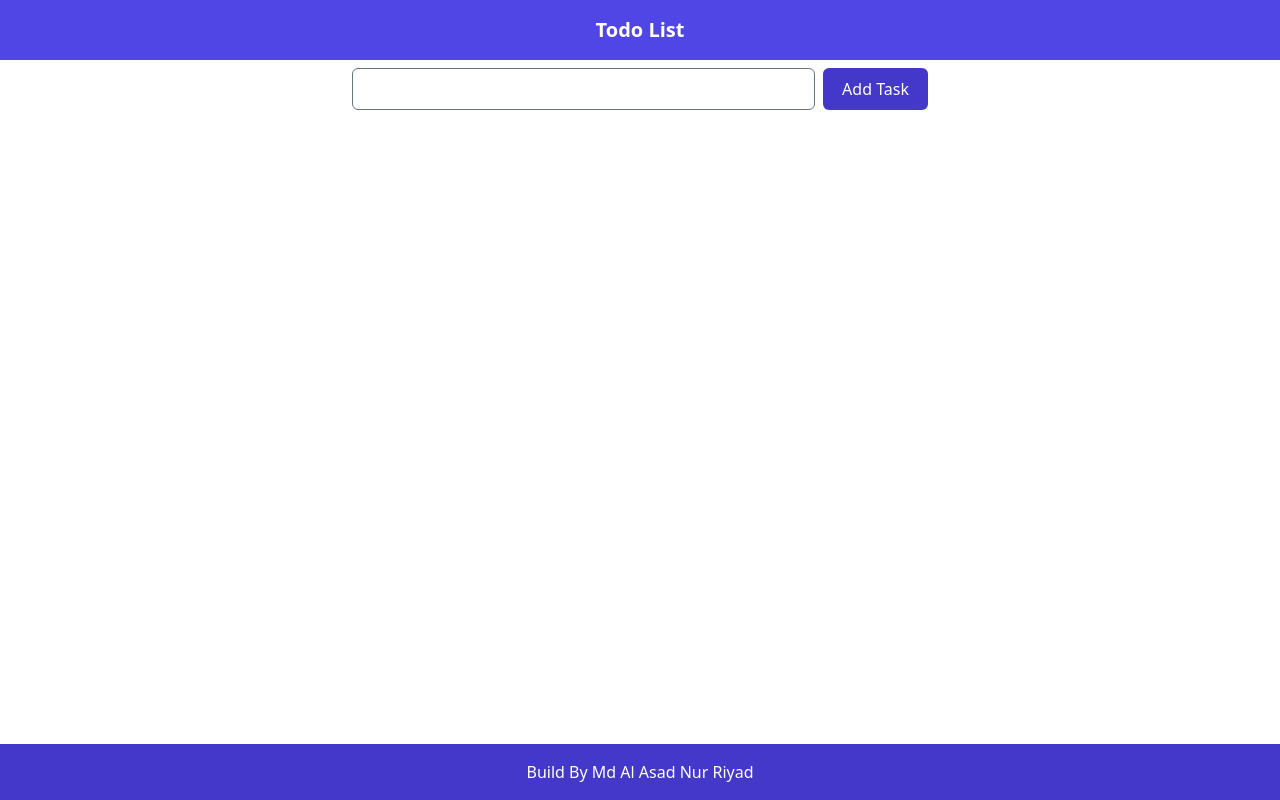
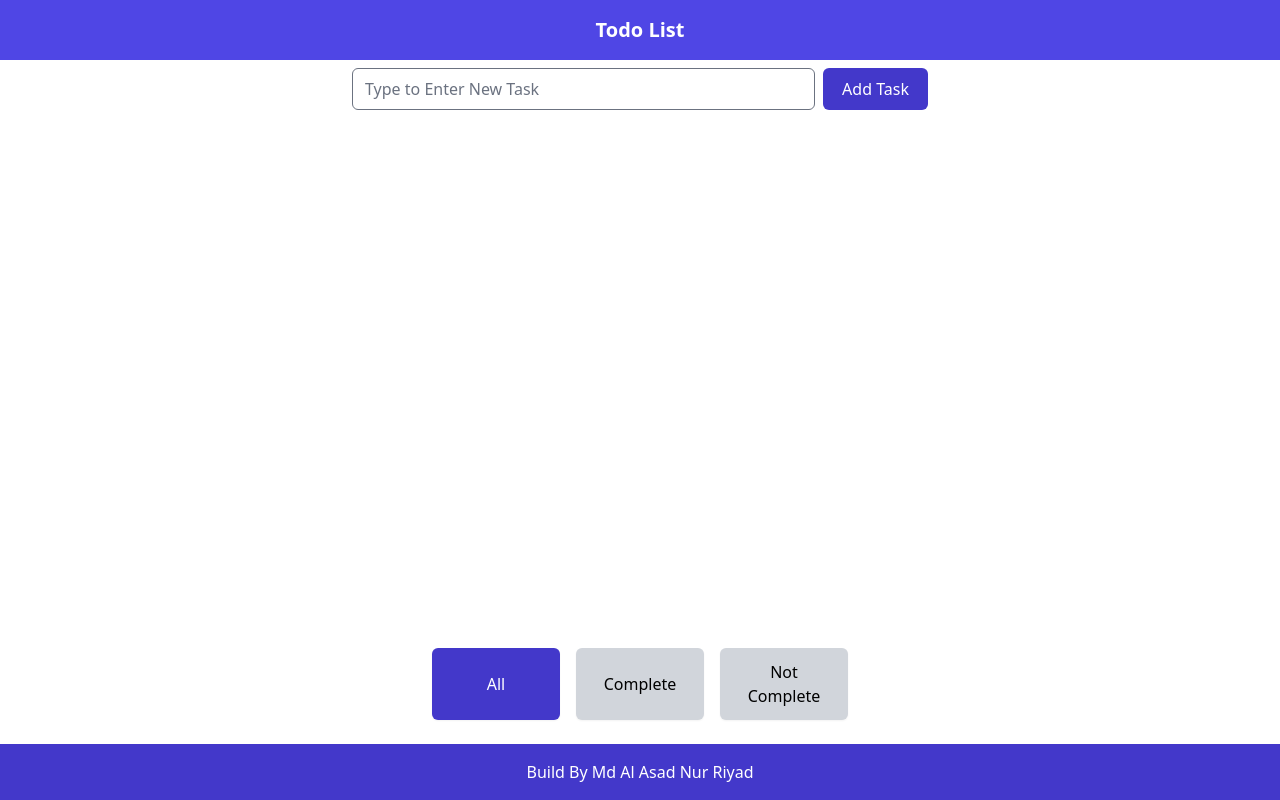
Before and after one commit to nurRiyad/react-todo, a React (Vite) app: page / in a window 1280 px wide. Built offline with nearby package versions, Linux system fonts and the light colour scheme.

Commit message:
Add task status options
Signed-off-by: nurRiyad <asadnurriyad@gmail.com>

```diff
--- a/src/App.tsx
+++ b/src/App.tsx
@@ -1,13 +1,20 @@
+import { useState } from 'react';
 import Body from './components/Body';
 import Footer from './components/Footer';
 import Header from './components/Header';
 
 export default function App() {
+  const [status, setStatus] = useState<'all' | 'not' | 'com'>('all');
+
+  const handleStatus = (newStatus: 'all' | 'not' | 'com') => {
+    setStatus(newStatus);
+  };
+
   return (
     <div className="flex flex-col h-screen justify-between">
       <Header />
-      <Body />
-      <Footer />
+      <Body status={status} />
+      <Footer handleStatus={handleStatus} status={status} />
     </div>
   );
 }
--- a/src/components/AddTask.tsx
+++ b/src/components/AddTask.tsx
@@ -17,7 +17,13 @@ export default function AddTask({ addNewTask }: Props) {
   return (
     <div className="">
       <form className="space-x-2 flex">
-        <input type="text" onChange={(e) => setNewTask(e.target.value)} value={newTask} className="rounded-md w-full" />
+        <input
+          placeholder="Type to Enter New Task"
+          type="text"
+          onChange={(e) => setNewTask(e.target.value)}
+          value={newTask}
+          className="rounded-md w-full"
+        />
         <button onClick={(e) => handleSubmit(e)} className="bg-indigo-700 text-white w-32 p-2 rounded-md">
           Add Task
         </button>
--- a/src/components/Body.tsx
+++ b/src/components/Body.tsx
@@ -3,7 +3,7 @@ import type { Task } from '../types';
 import AddTask from './AddTask';
 import Tasks from './Tasks';
 
-export default function Body() {
+export default function Body({ status }: { status: 'all' | 'not' | 'com' }) {
   const [tasks, setTasks] = useState<Array<Task>>([]);
 
   const addNewTask = (taskName: string) => {
@@ -26,6 +26,14 @@ export default function Body() {
     setTasks(ts);
   };
 
+  const filTeresTask = () => {
+    return tasks.filter((tsk) => {
+      if (status === 'com') return tsk.completed === true;
+      else if (status === 'not') return tsk.completed === false;
+      else return true;
+    });
+  };
+
   const deleteTask = (id: string) => {
     const ts = tasks.filter((el) => el.id !== id);
     setTasks(ts);
@@ -37,7 +45,7 @@ export default function Body() {
         <AddTask addNewTask={addNewTask} />
 
         <div>
-          <Tasks tasks={tasks} taskOperations={{ updateTask, deleteTask }} />
+          <Tasks tasks={filTeresTask()} taskOperations={{ updateTask, deleteTask }} />
         </div>
       </div>
     </div>
--- a/src/components/Footer.tsx
+++ b/src/components/Footer.tsx
@@ -1,7 +1,17 @@
-export default function Footer() {
+import Status from './Status';
+
+interface Props {
+  status: 'all' | 'not' | 'com';
+  handleStatus: (newStatus: 'all' | 'not' | 'com') => void;
+}
+
+export default function Footer(props: Props) {
   return (
-    <footer className="bg-indigo-700 text-white p-4">
-      <p className="text-center">Build By Md Al Asad Nur Riyad</p>
-    </footer>
+    <>
+      <Status handleStatus={props.handleStatus} status={props.status} />
+      <footer className="bg-indigo-700 text-white p-4">
+        <p className="text-center">Build By Md Al Asad Nur Riyad</p>
+      </footer>
+    </>
   );
 }
--- /dev/null
+++ b/src/components/Status.tsx
@@ -0,0 +1,33 @@
+interface Props {
+  status: 'all' | 'not' | 'com';
+  handleStatus: (newStatus: 'all' | 'not' | 'com') => void;
+}
+
+export default function Status({ status, handleStatus }: Props) {
+  const handleClick = (name: 'all' | 'not' | 'com') => {
+    handleStatus(name);
+  };
+
+  return (
+    <div className="m-2 p-4 space-x-4  flex  justify-center">
+      <button
+        onClick={() => handleClick('all')}
+        className={`p-3 rounded-md shadow-sm w-32 ${status === 'all' ? 'bg-indigo-700 text-white' : 'bg-gray-300'}`}
+      >
+        All
+      </button>
+      <button
+        onClick={() => handleClick('com')}
+        className={`p-3 rounded-md shadow-sm w-32 ${status === 'com' ? 'bg-indigo-700 text-white' : 'bg-gray-300'}`}
+      >
+        Complete
+      </button>
+      <button
+        onClick={() => handleClick('not')}
+        className={`p-3 rounded-md shadow-sm w-32 ${status === 'not' ? 'bg-indigo-700 text-white' : 'bg-gray-300'}`}
+      >
+        Not Complete
+      </button>
+    </div>
+  );
+}
```
